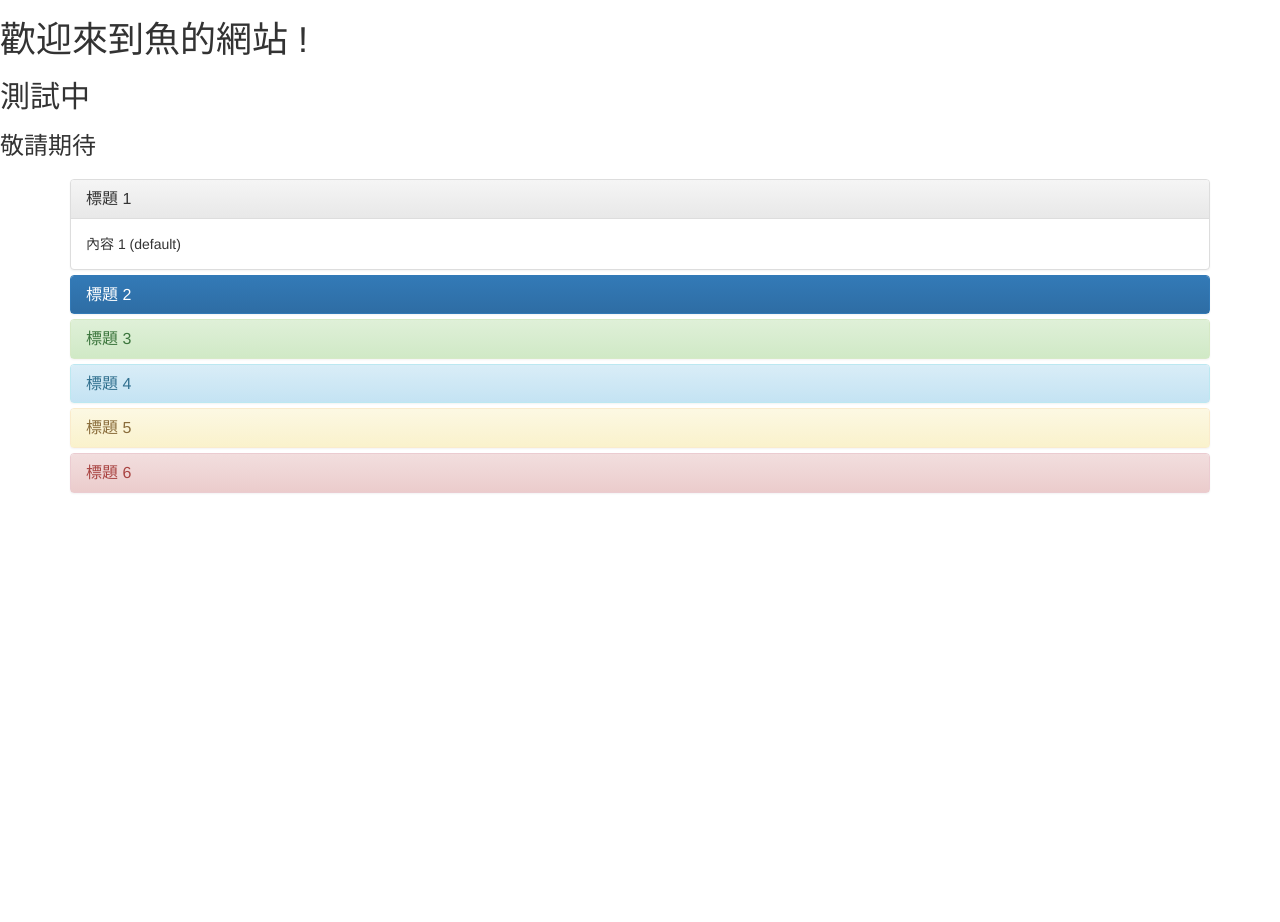
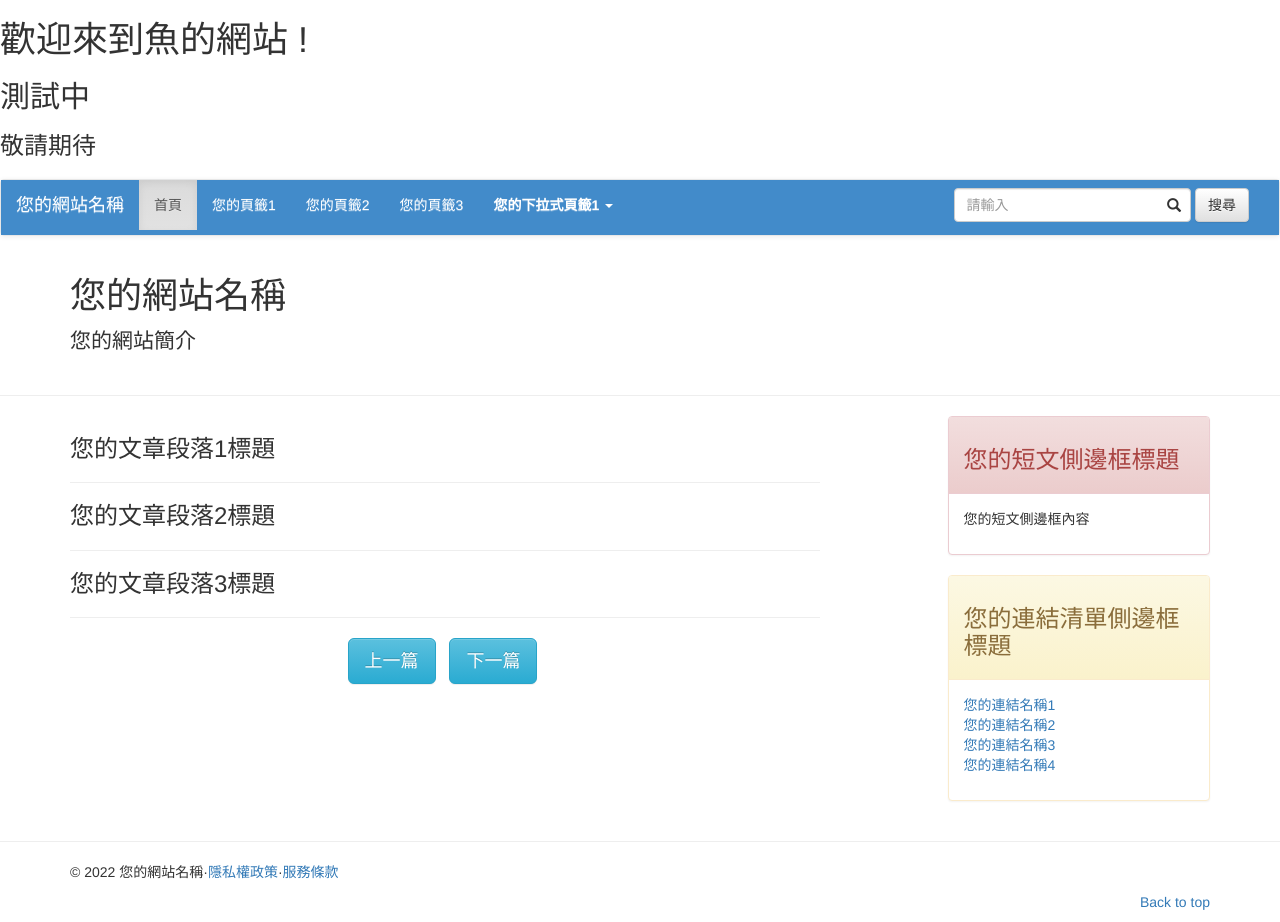
Before and after one commit to Kiki00552211/kiki00552211.github.io, a plain HTML site: page index.htm in a window 1280 px wide. Before the commit the page ends 800 px from the top, so only its background shows below. Drawn offline with nearby package versions, Linux system fonts and the light colour scheme.

Commit message:
Update index.htm

```diff
--- a/index.htm
+++ b/index.htm
@@ -23,7 +23,81 @@
     <script src="https://maxcdn.bootstrapcdn.com/bootstrap/3.3.7/js/bootstrap.min.js"></script>
   </head>
   <body>
+    <!DOCTYPE html>
+<html>
+  <head>
+    <meta charset="utf-8">
+    <meta http-equiv="X-UA-Compatible" content="IE=edge">
+    <meta name="viewport" content="width=device-width, initial-scale=1">
+    <title>您的網站標題</title>
+    <link rel="stylesheet" href="https://maxcdn.bootstrapcdn.com/bootstrap/3.3.7/css/bootstrap.min.css">
+    <link rel="stylesheet" href="https://maxcdn.bootstrapcdn.com/bootstrap/3.3.7/css/bootstrap-theme.min.css">
+    <script src="https://code.jquery.com/jquery-3.2.1.min.js"></script>
+    <script src="https://maxcdn.bootstrapcdn.com/bootstrap/3.3.7/js/bootstrap.min.js"></script>
+  </head>
+  <body>
+    <!-- 導覽列 -->
+    <nav class="navbar navbar-default">
+      <div class="container-fluid" style="background:#428bca"><!-- 可更改背景顏色 -->
+        <!-- 導覽列的頁首 -->
+        <div class="navbar-header">
+          <a class="navbar-brand" href="#" style="color:white">您的網站名稱</a>
+          <button type="button" class="navbar-toggle collapsed" data-toggle="collapse" data-target="#navbar">
+            <span class="sr-only">導覽按鈕</span>
+            <span class="icon-bar" style="background:white"></span>
+            <span class="icon-bar" style="background:white"></span>
+            <span class="icon-bar" style="background:white"></span>
+          </button>
+        </div>
+        <!-- 導覽列的項目 -->
+        <div id="navbar" class="navbar-collapse collapse">
+          <ul class="nav navbar-nav">
+            <li class="active"><a href="#">首頁</a></li>
+            <li><a href="#您的網頁1" style="color:white">您的頁籤1</a></li>
+            <li><a href="#您的網頁2" style="color:white">您的頁籤2</a></li>
+            <li><a href="#您的網頁3" style="color:white">您的頁籤3</a></li>
+            <!-- 下拉式頁籤 -->
+            <li class="dropdown">
+              <a href="#" class="dropdown-toggle" data-toggle="dropdown" style="color:white">
+                <label>您的下拉式頁籤1</label>
+                <span class="caret"></span>
+              </a>
+              <ul class="dropdown-menu">
+                <li><a href="#您的下拉式頁籤網頁1">您的下拉式頁籤網頁1</a></li>
+                <li><a href="#您的下拉式頁籤網頁1">您的下拉式頁籤網頁2</a></li>
+                <li class="divider"></li>
+                <li><a href="#您的下拉式頁籤網頁1">您的下拉式頁籤網頁3</a></li>
+              </ul>
+            </li>
+          </ul>
+          <form class="navbar-form navbar-right" action="http://www.google.com/search" method="get" target="_blank">
+            <div class="form-group has-feedback">
+              <input type="search" class="form-control" placeholder="請輸入">
+              <span class="glyphicon glyphicon-search form-control-feedback"></span>
+            </div>
+            <button type="submit" class="btn btn-default">搜尋</button>
+          </form>
+        </div>
+      </div>
+    </nav>
+
+    <!-- 頁首 -->
+    <header>
+      <div class="container">
+        <h1>您的網站名稱</h1>
+        <p class="lead">您的網站簡介</p>
+      </div>
+    </header>
+
+    <!-- 內容區 -->
+    <hr>
     <div class="container">
+      <div class="row">
+        <!-- 文章 -->
+        <article>
+          <div class="col-sm-8">
+            <h3>您的文章段落1標題</h3>
+            <!--   <div class="container">
       <div class="panel-group" id="accordion">
         <div class="panel panel-default">
           <div class="panel-heading">
@@ -90,3 +164,62 @@
   </body>
 </html>
 </html>
+ -->
+            <hr>
+            <h3>您的文章段落2標題</h3>
+            <!-- 您的文章段落2內容 -->
+            <hr>
+            <h3>您的文章段落3標題</h3>
+            <!-- 您的文章段落3內容 -->
+            <hr>
+            <nav>
+              <ul class="list-inline text-center">
+                <li><a class="btn btn-info btn-lg" href="#您的上一篇網頁">上一篇</a></li>
+                <li><a class="btn btn-info btn-lg" href="#您的下一篇網頁">下一篇</a></li>
+              </ul>
+            </nav>
+          </div>
+        </article>
+
+        <!-- 側邊欄 -->
+        <aside>
+          <div class="col-sm-3 col-sm-offset-1">
+            <!-- 短文側邊框範例 -->
+            <div class="panel panel-danger">
+              <div class="panel-heading">
+                <h3>您的短文側邊框標題</h3>
+              </div>
+              <div class="panel-body">
+                <p>您的短文側邊框內容</p>
+              </div>
+            </div>
+
+            <!-- 連結清單側邊框範例-->
+            <div class="panel panel-warning">
+              <div class="panel-heading">
+                <h3>您的連結清單側邊框標題</h3>
+              </div>
+              <div class="panel-body">
+                <ol class="list-unstyled">
+                  <li><a href="#您的連結網頁1">您的連結名稱1</a></li>
+                  <li><a href="#您的連結網頁2">您的連結名稱2</a></li>
+                  <li><a href="#您的連結網頁3">您的連結名稱3</a></li>
+                  <li><a href="#您的連結網頁4">您的連結名稱4</a></li>
+                </ol>
+              </div>
+            </div>
+          </div>
+        </aside>
+      </div>
+    </div>
+
+    <!-- 頁尾 -->
+    <hr>
+    <footer>
+      <div class="container">
+        <p>&copy; 2022 您的網站名稱&middot;<a href="#">隱私權政策</a>&middot;<a href="#">服務條款</a></p>
+        <p class="text-right"><a href="#">Back to top</a></p>
+      </div>
+    </footer>
+  </body>
+</html>
```
